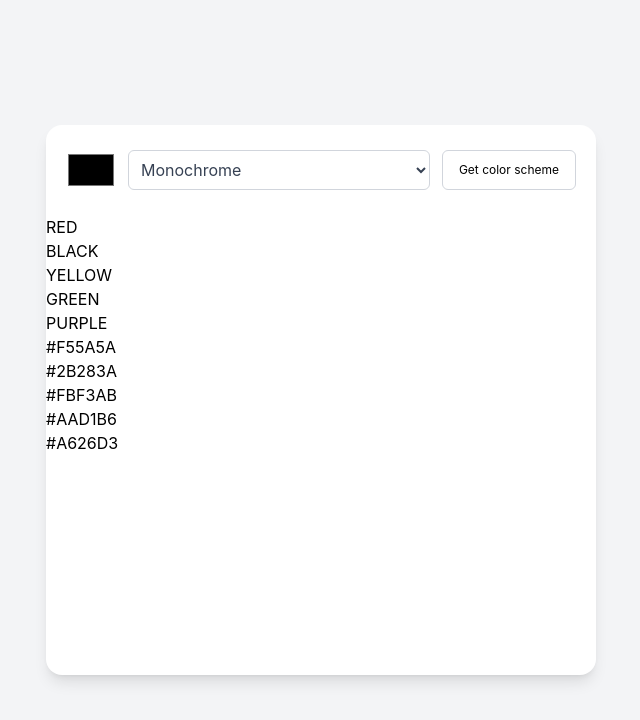
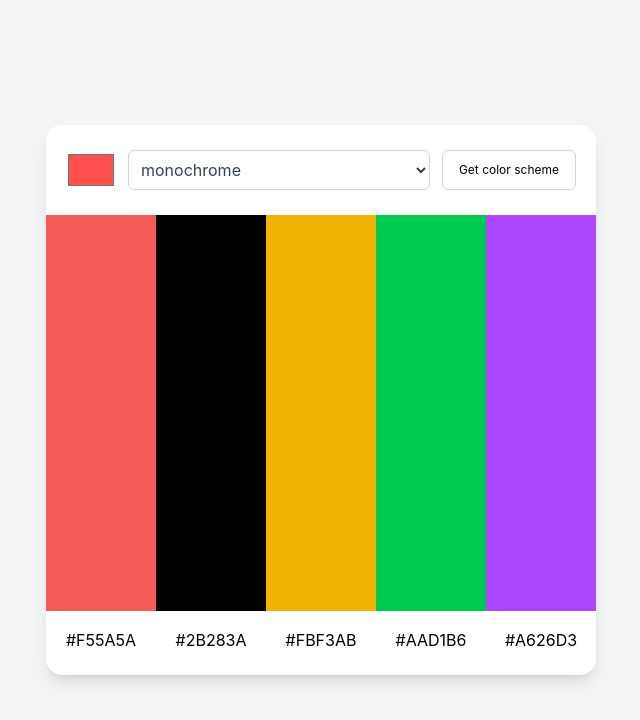
Before and after one commit to arturvas/color-scheme-generator, a React (Vite) app: page / in a window 1280 px wide. Shown: the top 720 px of the page, without its empty margins (319-959 px from the left). Built offline with nearby package versions, Linux system fonts and the light colour scheme.

Commit message:
feat: implement dynamic color palette generation with API integration and state management

```diff
--- a/src/App.jsx
+++ b/src/App.jsx
@@ -1,71 +1,139 @@
-function PaletteDisplay() {
+import { useState } from 'react';
+
+function PaletteDisplay({ colors }) {
   return (
-    <>
-      <div className="">
-        <div>RED</div>
-        <div>BLACK</div>
-        <div>YELLOW</div>
-        <div>GREEN</div>
-        <div>PURPLE</div>
+    <div className="h-full">
+      <div className="inline-grid grid-cols-5 w-full text-center h-[72%]">
+        <div style={{ backgroundColor: '#F55A5A' }}></div>
+        <div className="bg-black"></div>
+        <div className="bg-yellow-500"></div>
+        <div className="bg-green-500"></div>
+        <div className="bg-purple-500"></div>
       </div>
-      <div className="">
+      <div className="inline-grid items-center grid-cols-5 w-full text-center h-11.5">
         <div>#F55A5A</div>
         <div>#2B283A</div>
         <div>#FBF3AB</div>
         <div>#AAD1B6</div>
         <div>#A626D3</div>
       </div>
-    </>
+    </div>
   );
 }
 
-function ControlBar() {
+function ControlBar({ schemeLoad }) {
+  const [hex, setHex] = useState('#ff5050');
+  const [mode, setMode] = useState('monochrome');
+  const [scheme, setScheme] = useState(schemeLoad);
+  const [loading, setLoading] = useState(false);
+
+  const modes = [
+    'monochrome',
+    'monochrome-dark',
+    'monochrome-light',
+    'analogic',
+    'complement',
+    'analogic-complement',
+    'triad',
+  ];
+
+  function fetchColors() {
+    setLoading(true);
+
+    const cleanHex = hex.replace('#', '');
+
+    fetch(`https://www.thecolorapi.com/scheme?hex=${cleanHex}&mode=${mode}`)
+      .then((res) => res.json())
+      .then((data) => {
+        return {
+          mode: data.mode,
+          colors: data.colors.map((color) => ({
+            value: color.hex.value,
+            clean: color.hex.clean,
+          })),
+        };
+      })
+      .then((cleanScheme) => {
+        setScheme(cleanScheme);
+        console.log(cleanScheme);
+        setLoading(false);
+      });
+  }
+
   return (
     <div className="flex justify-center items-center w-full h-22.5">
       <form className="flex justify-between w-full gap-3 p-5">
-        <input type="color" className="shrink-0 h-10" />
+        <input
+          type="color"
+          value={hex}
+          onChange={(e) => setHex(e.target.value)}
+          className="shrink-0 h-10"
+        />
         <select
-          className="h-10 w-full border border-gray-300 rounded-md px-2 py-2 text-gray-700 cursor-pointer"
+          className="h-10 w-full border border-gray-300 rounded-md px-2 py-2 text-gray-700 cursor-pointer hover:bg-gray-100"
+          onChange={(e) => setMode(e.target.value)}
           name="scheme"
           id="scheme"
         >
-          <option value="monochrome">Monochrome</option>
-          <option value="monochrome-dark">Monochrome-dark</option>
-          <option value="monochrome-light">Monochrome-light</option>
-          <option value="analogic">Analogic</option>
-          <option value="complement">Complement</option>
-          <option value="analogic-complement">Analogic-complement</option>
-          <option value="triad">Triad</option>
+          {modes.map((m) => (
+            <option key={m} value={m}>
+              {m}
+            </option>
+          ))}
         </select>
         <button
           type="button"
+          onClick={fetchColors}
           value=""
-          className="h-10 px-4 shrink-0 border border-gray-300 rounded-md text-xs"
+          className="h-10 px-4 shrink-0 border border-gray-300 rounded-md text-xs cursor-pointer hover:bg-gray-100"
         >
-          Get color scheme
+          {loading ? 'Getting colors...' : 'Get color scheme'}
         </button>
       </form>
     </div>
   );
 }
 
-function ColorSchemeGenerator({ colors }) {
+function ColorSchemeGenerator() {
+  const [scheme, setScheme] = useState(null);
+
   return (
     <div className="w-137.5 h-137.5 bg-white rounded-2xl shadow-lg">
-      <ControlBar />
-      <PaletteDisplay colors={colors} />
+      <ControlBar schemeLoad={setScheme} />
+      <PaletteDisplay scheme={scheme} />
     </div>
   );
 }
 
 const COLORS = [
-  { mode: 'monochrome', hex: ['#F55A5A', '#C44444', '#962E2E', '#6B1E1E', '#3D0A0A'] },
-  { mode: 'monochrome-dark', hex: ['#2B0A0A', '#4A1010', '#6B1E1E', '#8C2C2C', '#AE3A3A'] },
-  { mode: 'monochrome-light', hex: ['#F55A5A', '#F77A7A', '#F99A9A', '#FBBABA', '#FDDADA'] },
-  { mode: 'analogic', hex: ['#F55A5A', '#F5A55A', '#F5F55A', '#5AF55A', '#5A5AF5'] },
-  { mode: 'complement', hex: ['#F55A5A', '#5AF5F5', '#3ADADA', '#1ABABA', '#009A9A'] },
-  { mode: 'analogic-complement', hex: ['#F55A5A', '#F5A55A', '#5AF5F5', '#5A5AF5', '#A55AF5'] },
-  { mode: 'triad', hex: ['#F55A5A', '#5AF55A', '#5A5AF5', '#F5F55A', '#F55AF5'] },
+  {
+    mode: 'monochrome',
+    colors: { hex: { value: ['#F55A5A', '#C44444', '#962E2E', '#6B1E1E', '#3D0A0A'] } },
+  },
+  {
+    mode: 'monochrome-dark',
+    colors: { hex: { value: ['#2B0A0A', '#4A1010', '#6B1E1E', '#8C2C2C', '#AE3A3A'] } },
+  },
+  {
+    mode: 'monochrome-light',
+    colors: { hex: { value: ['#F55A5A', '#F77A7A', '#F99A9A', '#FBBABA', '#FDDADA'] } },
+  },
+  {
+    mode: 'analogic',
+    colors: { hex: { value: ['#F55A5A', '#F5A55A', '#F5F55A', '#5AF55A', '#5A5AF5'] } },
+  },
+  {
+    mode: 'complement',
+    colors: { hex: { value: ['#F55A5A', '#5AF5F5', '#3ADADA', '#1ABABA', '#009A9A'] } },
+  },
+  {
+    mode: 'analogic-complement',
+    colors: { hex: { value: ['#F55A5A', '#F5A55A', '#5AF5F5', '#5A5AF5', '#A55AF5'] } },
+  },
+  {
+    mode: 'triad',
+    colors: { hex: { value: ['#F55A5A', '#5AF55A', '#5A5AF5', '#F5F55A', '#F55AF5'] } },
+  },
 ];
 
 export default function App() {
```
